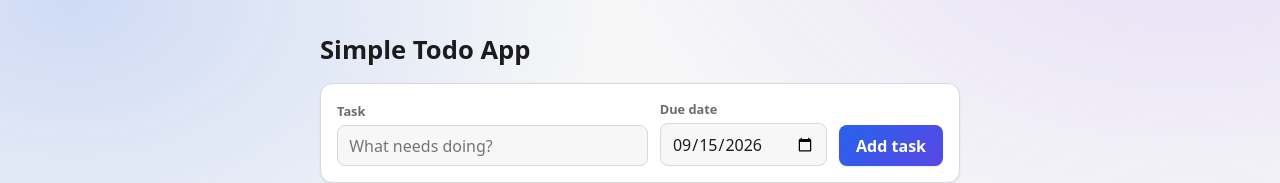
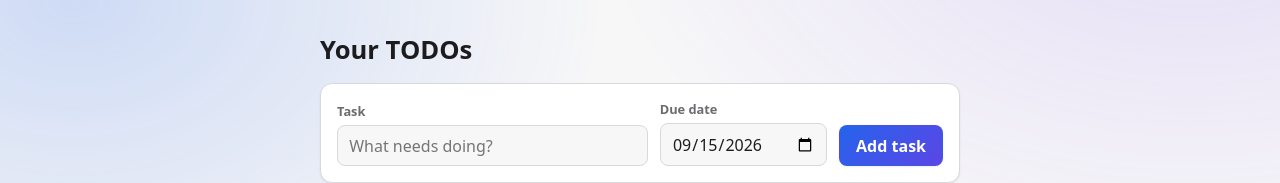
Before and after one commit to rajukolikapogu-hg/I2L-simple-todo-app, a website built with Vite: page index.html in a window 1280 px wide. Shown: the top 183 px of the page. Built offline with nearby package versions, Linux system fonts and the light colour scheme.

Commit message:
chore(ui): rename the app to "Your TODOs" (#35)
Renames the app everywhere it is shown to a user: the browser tab title, the
on-page heading, and the README heading. No behaviour changes.

The four planning documents under docs/ keep the old name. They are
client-supplied and kept verbatim as delivered, so renaming the project inside
them is a separate decision. The generated TestSprite files keep it too, since
they are rewritten on every run. The package name in package.json is an
identifier rather than a display title and is also unchanged.


Claude-Session: https://claude.ai/code/session_016jtucR9suL2e5K5XGEdq4P

Co-authored-by: Raju Kolikapogu <raju.kolikapogu@innotive.io>
Co-authored-by: Claude Opus 5 (1M context) <noreply@anthropic.com>

```diff
--- a/index.html
+++ b/index.html
@@ -3,7 +3,7 @@
   <head>
     <meta charset="UTF-8" />
     <meta name="viewport" content="width=device-width, initial-scale=1.0" />
-    <title>Simple Todo App</title>
+    <title>Your TODOs</title>
     <link rel="icon" href="data:," />
   </head>
   <body>
--- a/src/ui/app.ts
+++ b/src/ui/app.ts
@@ -21,7 +21,7 @@ export function mountApp(
   main.className = 'app';
 
   const heading = document.createElement('h1');
-  heading.textContent = 'Simple Todo App';
+  heading.textContent = 'Your TODOs';
 
   // Name the form and the list regions, so a screen reader user moving by
   // landmark hears what each one is rather than "form" and "list".
```
Also changed, not shown: README.md.
